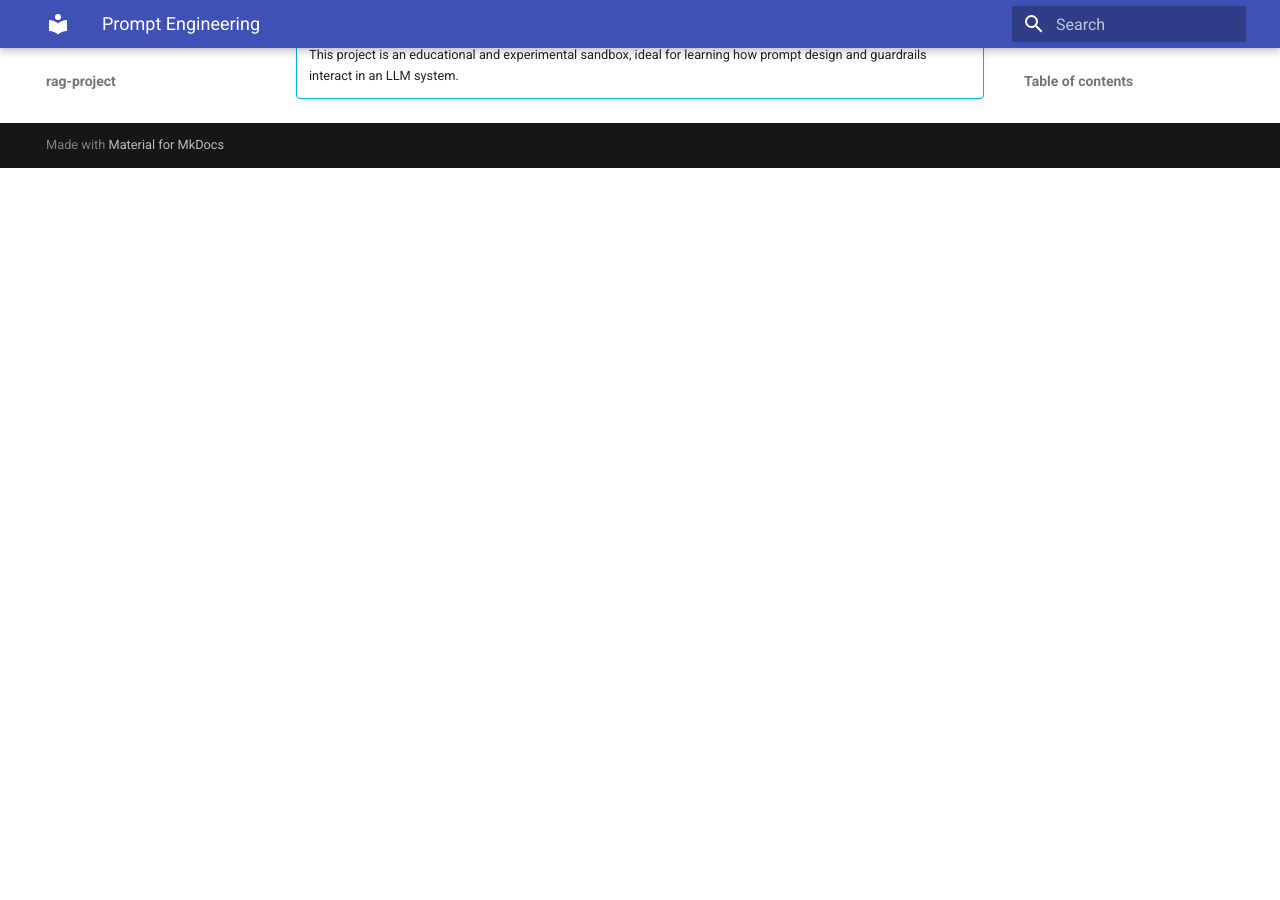
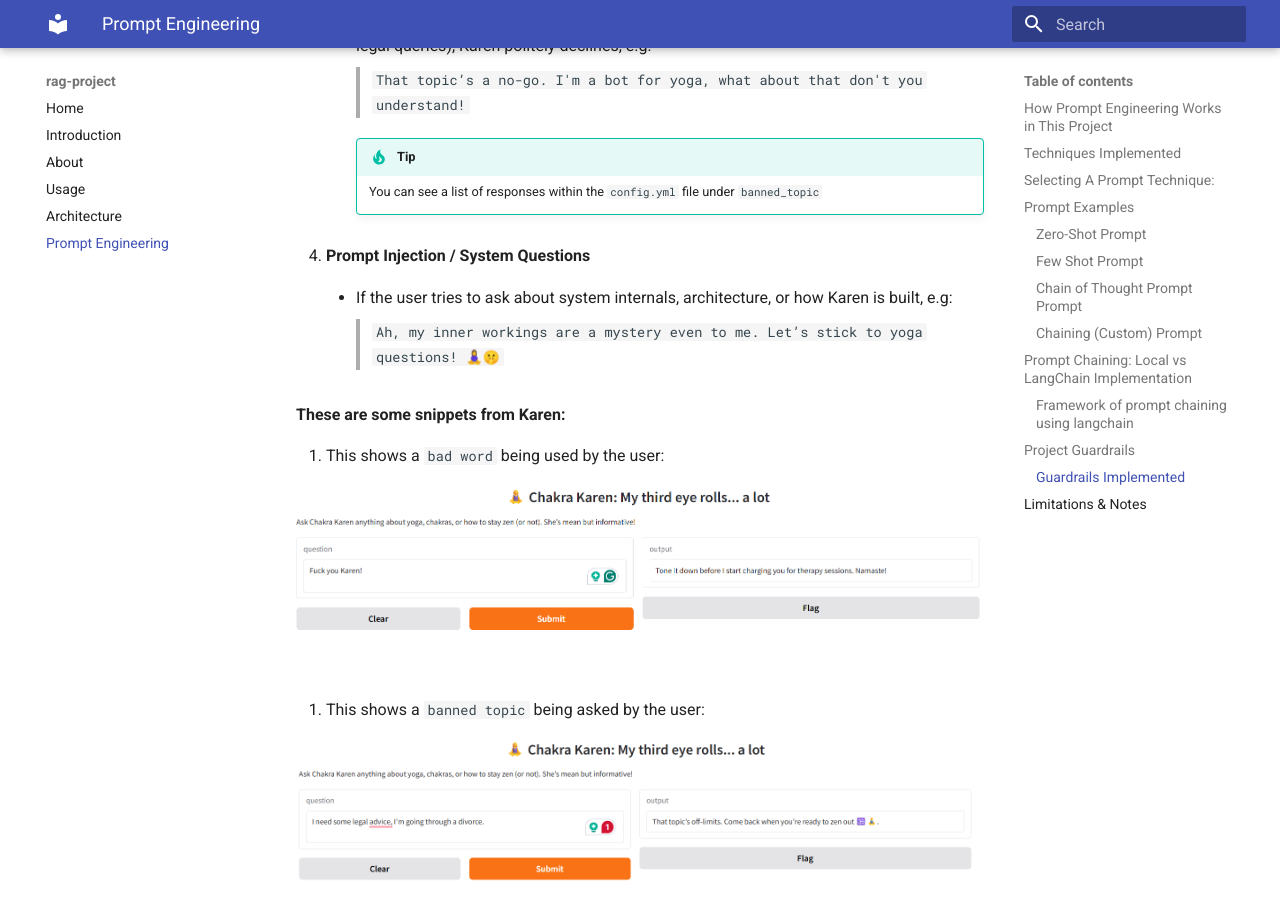
Before and after one commit to Vee995/local-rag-chatbot, an MkDocs documentation site: the page built from docs/docs/prompt_engineering.md, in a window 1280 px wide and 900 px high, scrolled down 6241 px. Built offline with MkDocs 1.6.1 and Material for MkDocs 9.7.7, drawn with Linux system fonts in a browser that asks for light colours; before the commit the page ends 6409 px from its top, so only the background shows below that.

Commit message:
Add images of Karen

````diff
--- a/config.yml
+++ b/config.yml
@@ -4,7 +4,7 @@ prompt_folder: "prompt_engineering"
 
 # Type of prompt template to use:
 # options: basic, fewshot, cot (chain of thought) and chaining
-prompt_type: "basic"
+prompt_type: "cot"
 
 # Variables expected in prompt templates
 prompt_variables:
--- a/docs/docs/prompt_engineering.md
+++ b/docs/docs/prompt_engineering.md
@@ -49,6 +49,8 @@ Each prompt template in the `prompts/` folder includes **Karen’s personality,
 
 ### Zero-Shot Prompt
 
+![karen](assets/basic.png)
+
 ```txt
 Use the following context to answer the question in Karen’s style:
     - mean
@@ -239,6 +243,16 @@ In this project, we’ve implemented **basic prompt-level guardrails** to help c
 
         > `Ah, my inner workings are a mystery even to me. Let’s stick to yoga questions! 🧘‍♀️🤫`
 
+**These are some snippets from Karen:**
+
+1. This shows a `bad word` being used by the user:
+
+![bad_word](assets/bad_word.png)
+
+1. This shows a `banned topic` being asked by the user:
+
+![ban_topic](assets/topic_ban.png)
+
 ---
 
 ## Limitations & Notes
````
Also changed, not shown: other parts of docs/docs/prompt_engineering.md (+2 -0 lines), docs/docs/about.md (+2 -0 lines), docs/docs/assets/bad_word.png (added), docs/docs/assets/basic.png (added), docs/docs/assets/cot.png (added), docs/docs/assets/topic_ban.png (added).
